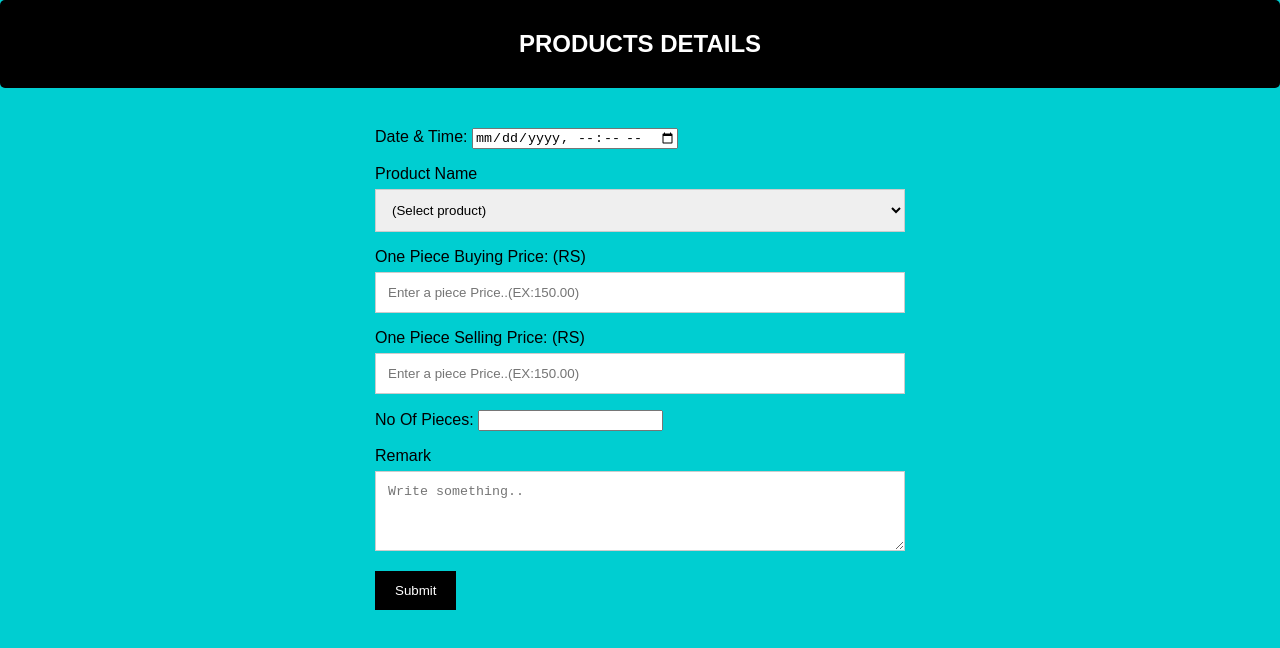
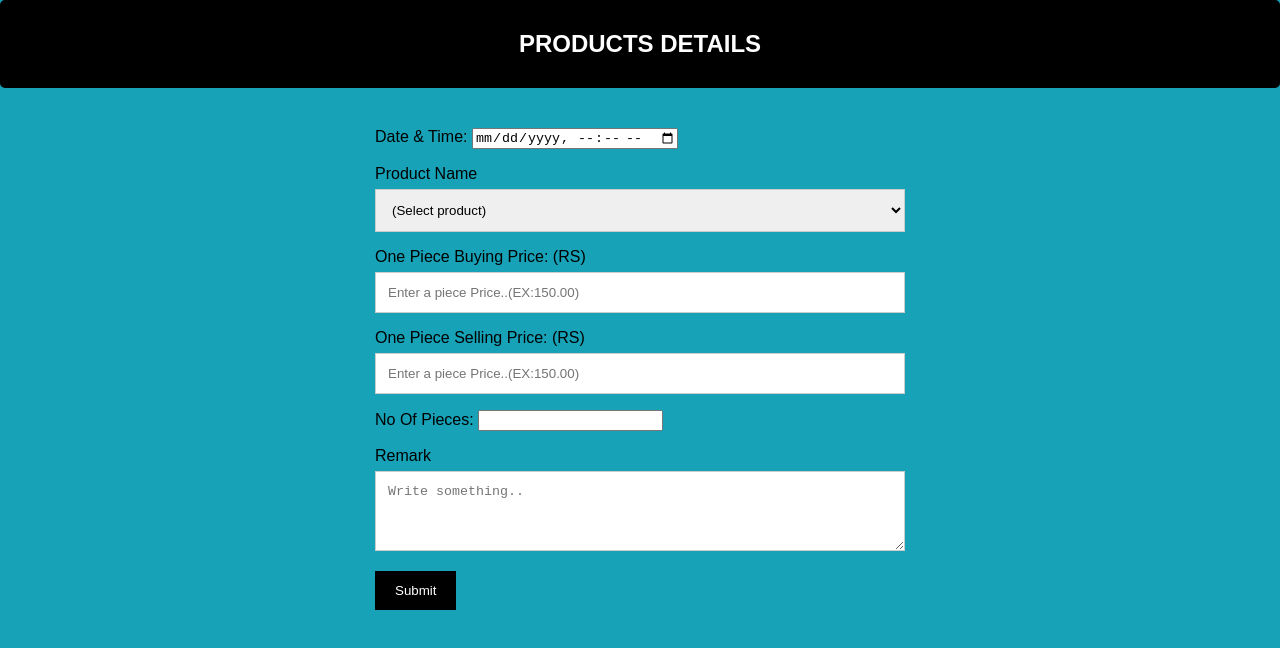
Before and after one commit to Hasitha-Lakshan/Inventory-Management-System-Prototype, a plain HTML site: page Sales Manager Dashboard/input data/input data page.html in a window 1280 px wide. Drawn offline with Linux system fonts and the light colour scheme.

Commit message:
Changed the web page background colour.

```diff
--- a/Sales Manager Dashboard/input data/input data page.html
+++ b/Sales Manager Dashboard/input data/input data page.html
@@ -12,7 +12,7 @@
 body {
   font-family: Arial;
   margin: 0;
-  background-color:#00CED1;
+  background-color:#17a2b8;
 }
 
 
```
